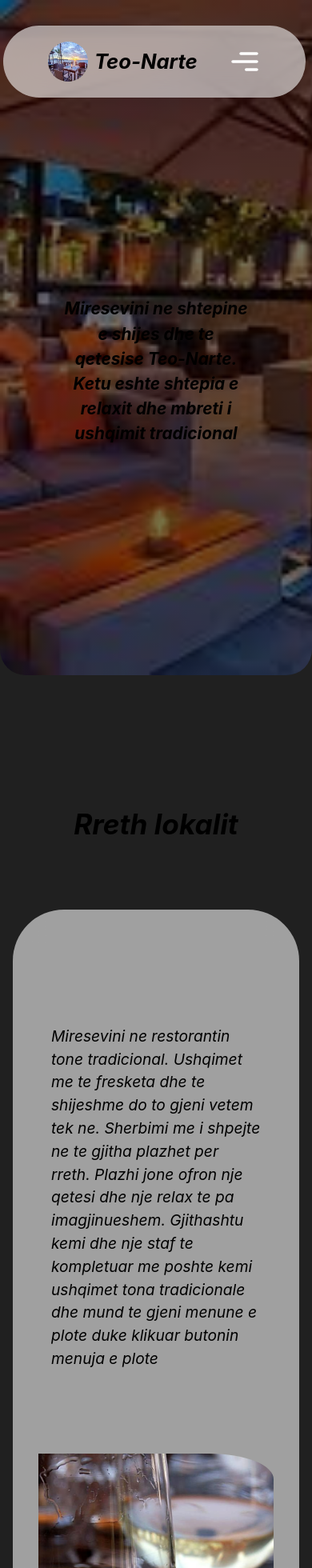
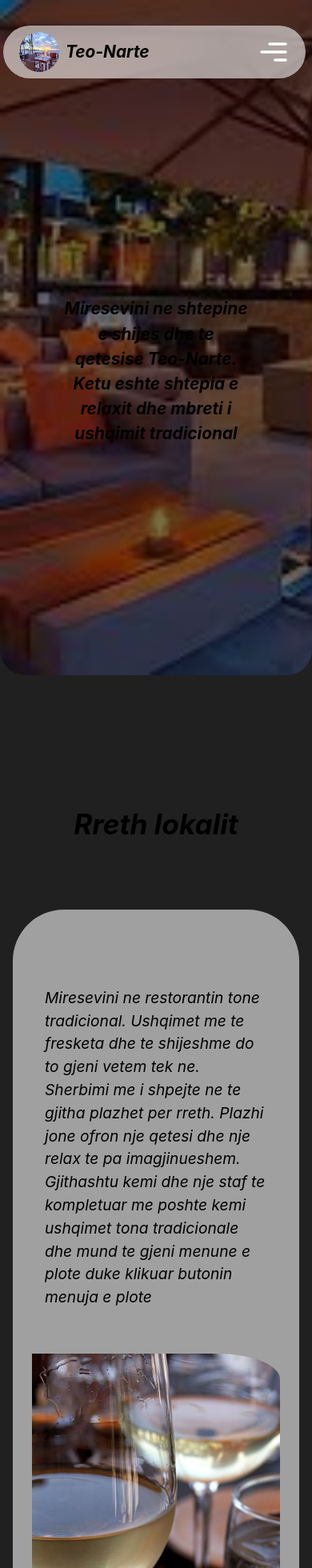
Before and after one commit to Don-Debug/Next-Restaurant, a Next.js app: page / in a window 390 px wide. Shown: the top 1960 px of the page at 80% size. Built offline with nearby package versions, Linux system fonts and the light colour scheme.

Commit message:
[fixed] responsive look

```diff
--- a/app/components/About.tsx
+++ b/app/components/About.tsx
@@ -7,9 +7,9 @@ export default function About() {
       <h1 className="text-[2.2rem] font-bold">Rreth lokalit</h1>
       <div
         className=" flex lg:flex-row flex-col xl:mx-[2rem] justify-around items-start gap-2 py-[6rem] mt-8
-      bg-blured sm:px-[4rem] px-[2rem] rounded-[4rem]"
+      bg-blured sm:px-[4rem] px-[1.5rem] rounded-[4rem]"
       >
-        <div className=" sm:w-[30rem] lg:w-[60rem] px-[1rem] py-[3rem]">
+        <div className=" sm:w-[80%] lg:w-[60rem] px-[1rem] md:py-[3rem] py-0">
           <p className="md:text-[1.3rem] text-[1.2rem]">
             Miresevini ne restorantin tone tradicional. Ushqimet me te fresketa
             dhe te shijeshme do to gjeni vetem tek ne. Sherbimi me i shpejte ne
--- a/app/components/Navbar.tsx
+++ b/app/components/Navbar.tsx
@@ -9,7 +9,7 @@ export default function Navbar() {
   const [toggle, setToggle] = useState(false);
   return (
     <div
-      className=" flex justify-between items-center px-14 py-5
+      className=" flex justify-between items-center md:px-14 px-5 md:py-5 py-2
      bg-blured rounded-[3rem] fixed z-40 w-[97%] top-[2rem] md:left-4 sm:left-2 left-1 right-4"
     >
       <div className=" flex justify-center items-center gap-2 ">
@@ -20,7 +20,7 @@ export default function Navbar() {
           height={1000}
           className=" rounded-full w-[50px] h-[50px]"
         />
-        <h2 className=" text-[1.6rem] font-bold">Teo-Narte</h2>
+        <h2 className=" sm:text-[1.6rem] text-[1.3rem] font-bold">Teo-Narte</h2>
       </div>
       <div>
         <ul className="justify-center items-center gap-9  sm:flex hidden">
```
